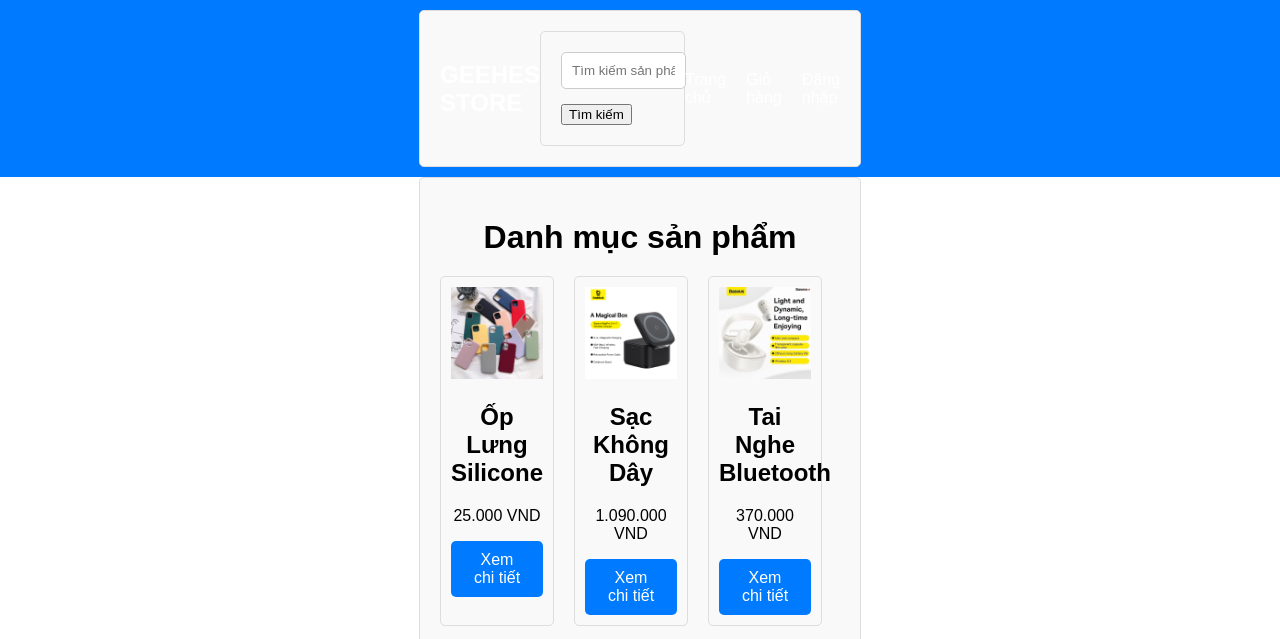
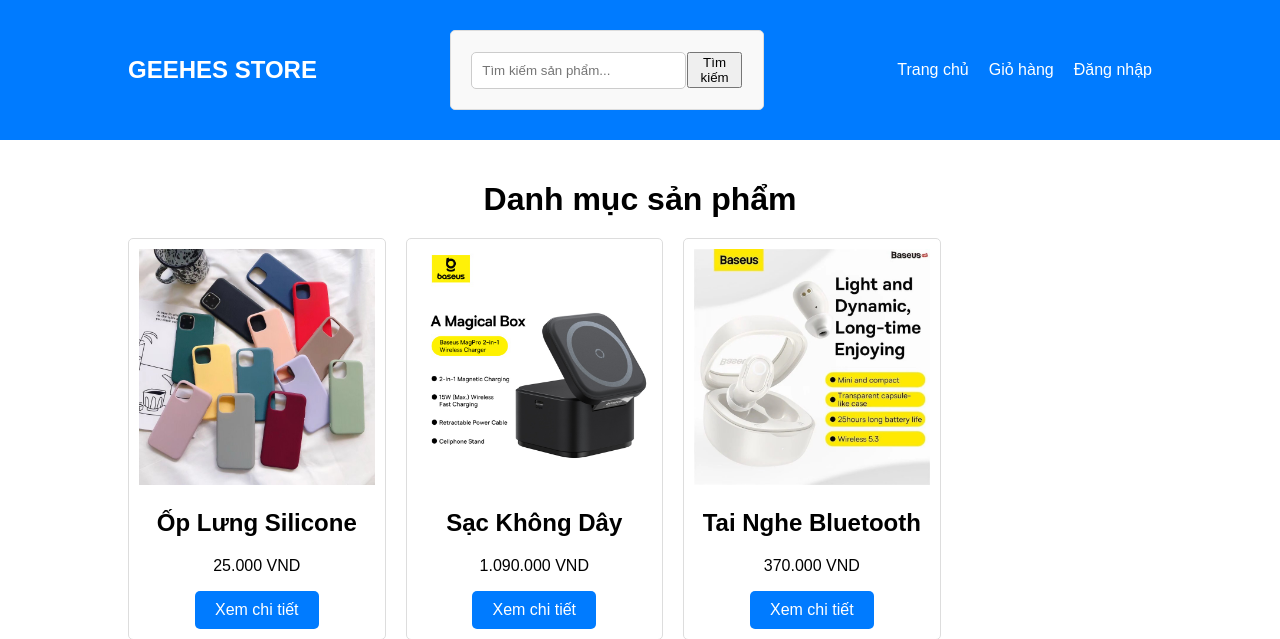
Before and after one commit to VungNguyenYT/HDT_WebPKDT, a PHP site: page /HDT_WebPKDT/index.php in a window 1280 px wide. Shown: the top 639 px of the page. Run offline with PHP 8.4, Linux system fonts and the light colour scheme; data comes from the database, SQL or seed files in the repository.

Commit message:
fix thanh tim kiem

```diff
--- a/assets/css/style.css
+++ b/assets/css/style.css
@@ -137,7 +137,7 @@ form .btn:hover {
 }
 
 
-/* LOGIN/REGISTER */
+LOGIN/REGISTER
 .container {
     max-width: 400px;
     margin: 0 auto;
--- a/includes/header.php
+++ b/includes/header.php
@@ -15,10 +15,13 @@
                 <a href="index.php">GEEHES STORE</a>
             </div>
 
-            <form action="search_results.php" method="GET">
-                <input type="text" name="query" placeholder="Tìm kiếm sản phẩm..." required>
-                <button type="submit">Tìm kiếm</button>
-            </form>
+            <div class="search-bar" style="display: flex;" >
+                <form style="display: flex;" action="search_results.php" method="GET">
+                    <input style=" margin: auto ;" type="text" name="query" placeholder="Tìm kiếm sản phẩm..." required>
+                    <button style="width:auto ; height: auto; margin: 1px" type="submit">Tìm kiếm</button>
+                </form>
+            </div>
+
 
 
             <nav>
```
